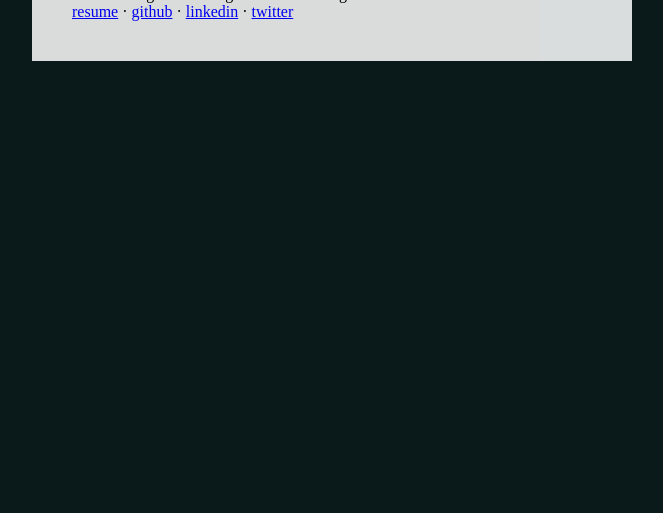
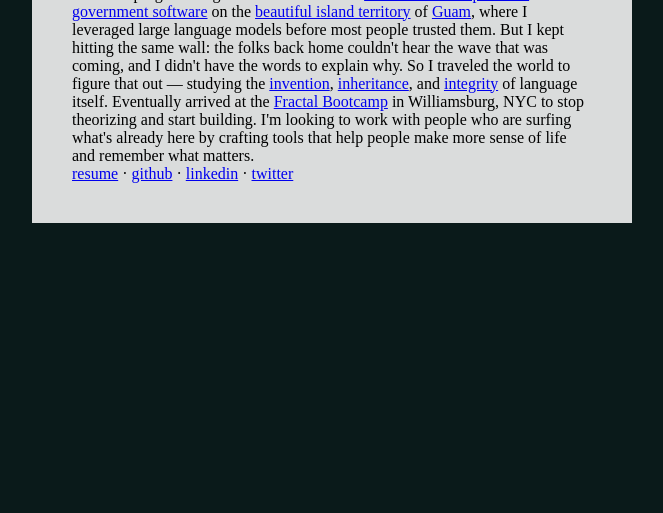
Before and after one commit to rpasetes/motherbase, a website built with Vite: page index.html in a window 1280 px wide. Shown: the part 287-800 px from the top of the page, without its empty margins (8-671 px from the left). Built offline with nearby package versions, Linux system fonts and the light colour scheme.

Commit message:
updated story

```diff
--- a/index.html
+++ b/index.html
@@ -17,7 +17,7 @@
     <h1>hi, i'm russell</h1>
 
     <p>
-      software engineer from guam. i build things for the web.
+      I've been programming for a while — from a <a href="https://betterworld.mit.edu/meet-the-makers-russell-pasetes-20/">music tech startup at MIT</a> to <a href="https://dmrpacific.com/">government software</a> on the <a href="https://www.visitguam.com/about-guam/">beautiful island territory</a> of <a href="https://www.guampedia.com/">Guam</a>, where I leveraged large language models before most people trusted them. But I kept hitting the same wall: the folks back home couldn't hear the wave that was coming, and I didn't have the words to explain why. So I traveled the world to figure that out — studying the <a href="https://www.goodreads.com/book/show/164515.Orality_and_Literacy">invention</a>, <a href="https://www.goodreads.com/book/show/48582.The_Spell_of_the_Sensuous">inheritance</a>, and <a href="https://www.goodreads.com/en/book/show/211076323-the-knowledge-gene">integrity</a> of language itself. Eventually arrived at the <a href="https://fractalbootcamp.com/">Fractal Bootcamp</a> in Williamsburg, NYC to stop theorizing and start building. I'm looking to work with people who are surfing what's already here by crafting tools that help people make more sense of life and remember what matters.
     </p>
 
     <p>
```
